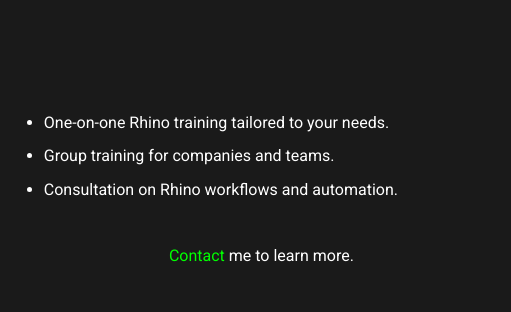
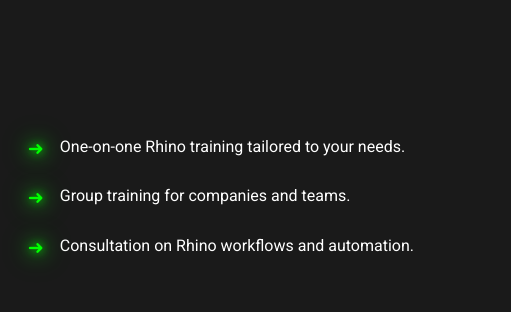
Before and after one commit to kurtm83/ART-site, a plain HTML site: page index.html in a window 1280 px wide. Shown: the part 1987-2299 px from the top of the page, 769-1280 px from the left. Drawn offline with Linux system fonts and the light colour scheme.

Commit message:
Enhance services section styling with glow effect and adjust layout for improved readability

```diff
--- a/index.html
+++ b/index.html
@@ -58,7 +58,7 @@
 						<img src="images/services.png" alt="Services" class="services-img" />
 					</div>
 					<div class="services-text">
-						<ul class="services-list">
+						<ul class="services-list glow-arrow">
 							<li>One-on-one Rhino training tailored to your needs.</li>
 							<li>Group training for companies and teams.</li>
 							<li>Consultation on Rhino workflows and automation.</li>
--- a/styles.css
+++ b/styles.css
@@ -98,7 +98,7 @@
 
 /* Main content */
 .main-content {
-	padding-top: 5rem;
+	padding-top: 8rem;
 	width: 100%;
 	display: flex;
 	flex-direction: column;
@@ -213,11 +213,10 @@
 .subheading {
 	color: var(--color-magenta);
 	font-size: 1.125rem;
-	margin-bottom: 1rem;
 	width: 50rem;
 	max-width: 90%;
 	text-align: center;
-	margin: 1rem auto;
+	margin: 0.25rem auto 1rem;
 	letter-spacing: 0.5em;
 }
 
@@ -230,15 +229,32 @@
 }
 
 .services-list {
-	list-style-type: disc;
-	padding-left: 1rem; /* Reduced from 2rem to move bullets closer to left */
+	list-style-type: none;
+	padding-left: 2rem;
 	margin: 1rem 0;
 	display: inline-block;
 	text-align: left;
 }
 
 .services-list li {
-	margin-bottom: 0.5rem;
+	margin-bottom: 1.5rem;
+	position: relative;
+	transition: transform 0.3s ease;
+}
+
+.services-list.glow-arrow li::before {
+	content: "➜";
+	position: absolute;
+	left: -2rem;
+	color: var(--color-lime);
+	font-size: 1.2em;
+	text-shadow: 0 0 10px var(--color-lime),
+				 0 0 20px var(--color-lime),
+				 0 0 30px var(--color-lime);
+}
+
+.services-list.glow-arrow li:hover {
+	transform: translateX(10px);
 }
 
 .placeholder-box {
```
